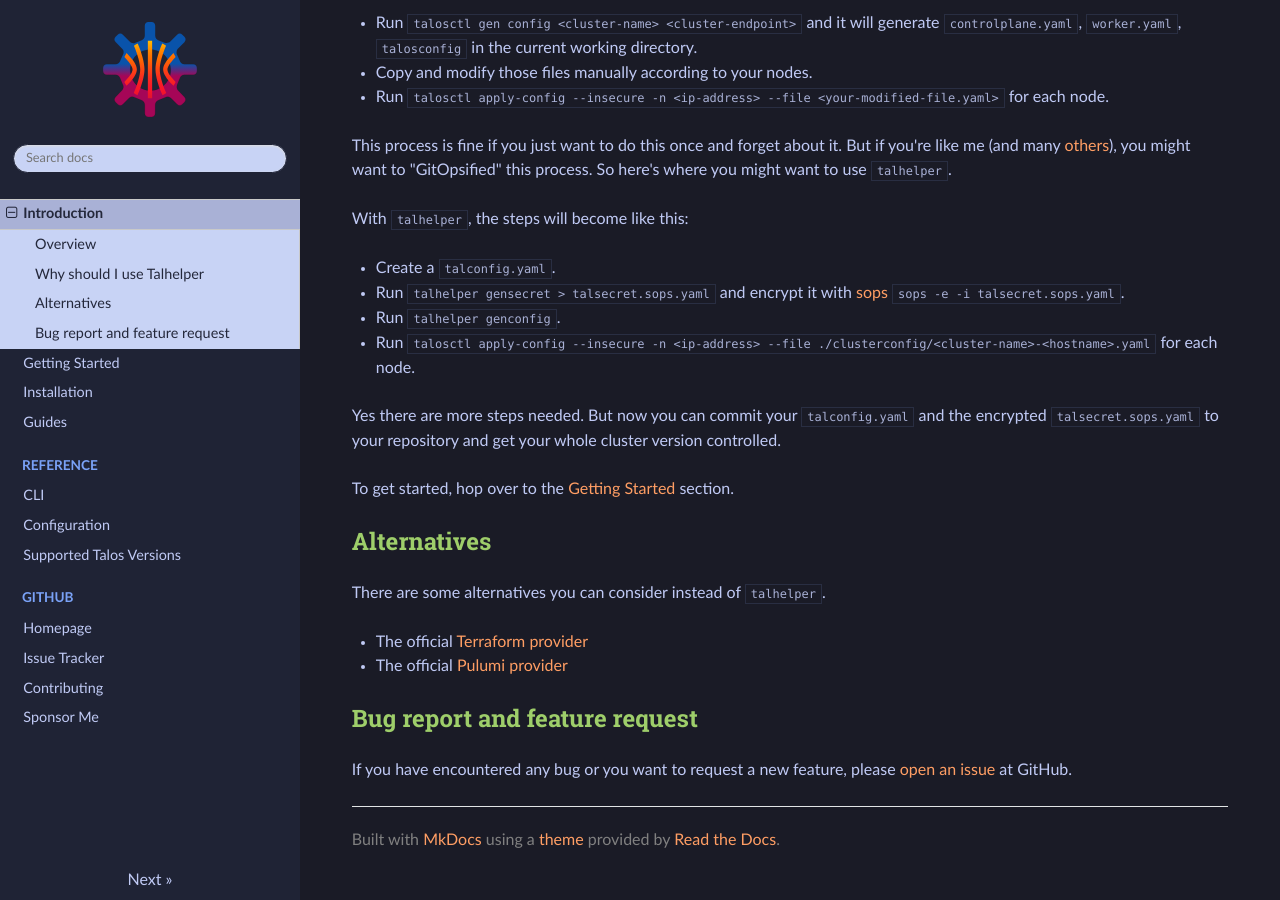
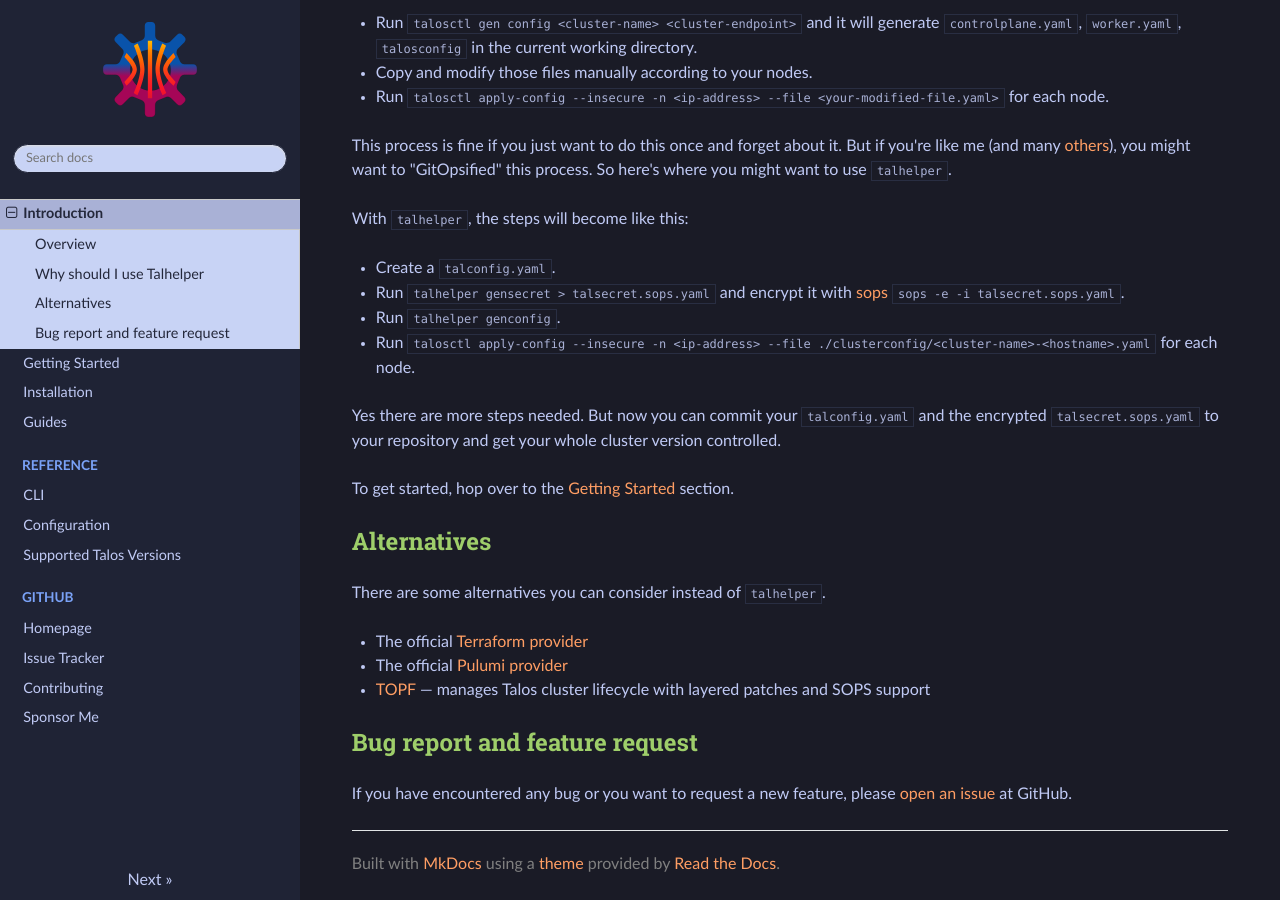
Before and after one commit to budimanjojo/talhelper, an MkDocs documentation site: the page built from docs/docs/index.md, in a window 1280 px wide and 900 px high, scrolled down 680 px. Built offline with MkDocs 1.6.1, drawn with Linux system fonts in a browser that asks for light colours.

Commit message:
docs: add TOPF alternative

```diff
--- a/docs/docs/index.md
+++ b/docs/docs/index.md
@@ -45,6 +45,7 @@
 
 - The official [Terraform provider](https://registry.terraform.io/providers/siderolabs/talos/latest)
 - The official [Pulumi provider](https://www.pulumi.com/registry/packages/talos/)
+- [TOPF](https://github.com/postfinance/topf) — manages Talos cluster lifecycle with layered patches and SOPS support
 
 ## Bug report and feature request
 
```
